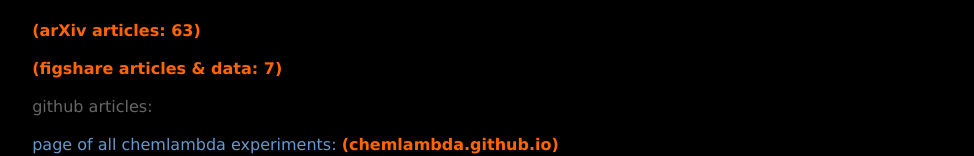
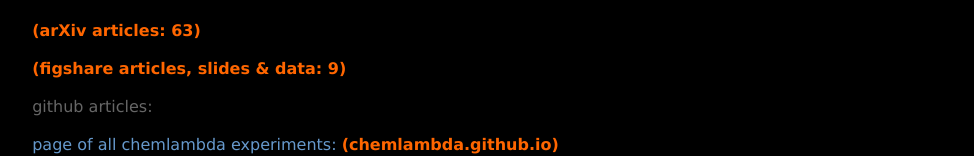
Before and after one commit to mbuliga/mbuliga.github.io, a plain HTML site: page index.html in a window 1280 px wide. Shown: the part 136-292 px from the top of the page, without its empty margins (39-1013 px from the left). Drawn offline with Linux system fonts and the light colour scheme.

Commit message:
Update index.html

```diff
--- a/index.html
+++ b/index.html
@@ -68,7 +68,7 @@ h3                      { color: #555555; font-size: 1.2em; font-weight: bold; m
 
 
 <tr><td>
-<a href="https://figshare.com/authors/Marius_Buliga/475484">(figshare articles &amp; data: 7)</a>
+<a href="https://figshare.com/authors/Marius_Buliga/475484">(figshare articles, slides &amp; data: 9)</a>
 </td></tr>
 
 <tr><td>&nbsp;
```
